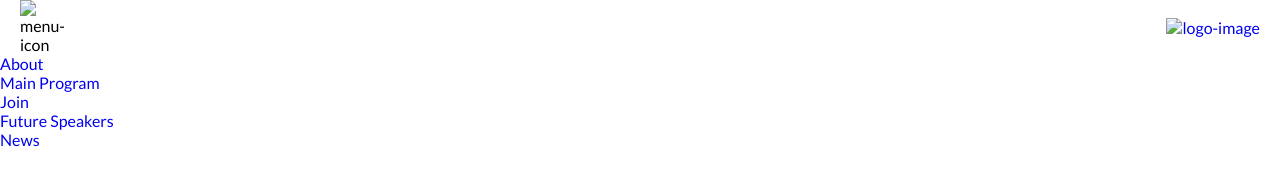
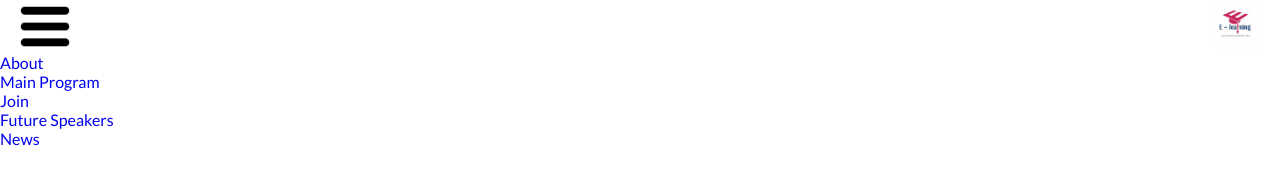
Before and after one commit to OyePriscilla/First-Microverse-Capstone-Project, a website: page index.html in a window 1280 px wide. Drawn offline with Linux system fonts and the light colour scheme; a web font is replaced by a local one.

Commit message:
Add heade logo and menu icon

```diff
--- a/index.html
+++ b/index.html
@@ -11,8 +11,8 @@
 <body>
     <header>
         <nav class="mobile-nav">
-            <img class="hamburger" src="./resources/img/hamburger.png" alt="menu-icon">
-            <a href="#"><img class="logo" src="./resources/img/logo22.png" alt="logo-image"></a>
+            <img class="hamburger" src="./resources/images.png" alt="menu-icon">
+            <a href="#"><img class="logo" src="./resources/logo22.jfif" alt="logo-image"></a>
         </nav>
         <div class="header-content"></div>
     </header>
```
Also changed, not shown: resources/images.png (added), resources/logo22.jfif (added), resources/mosaic.png (added).
